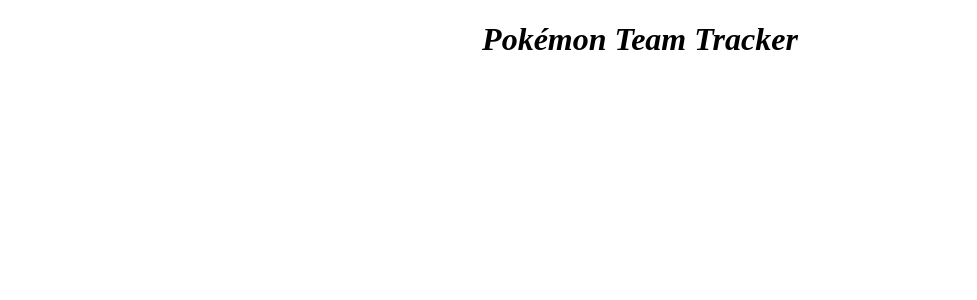
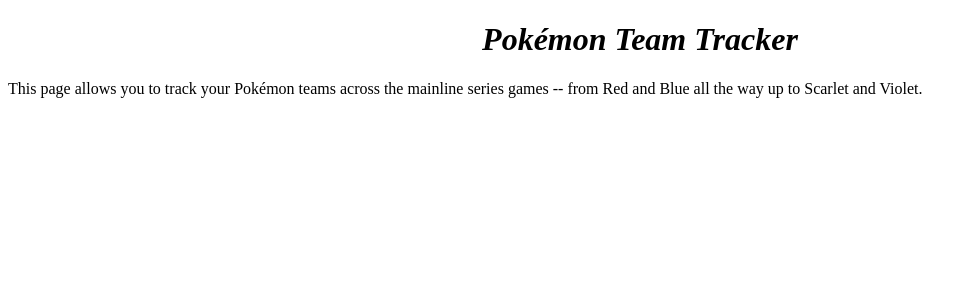
Before and after one commit to visserjackson-code/capstone, a React (Vite) app: page / in a window 1280 px wide. Shown: the top 300 px of the page, without its empty margins (0-977 px from the left). Built offline with nearby package versions, Linux system fonts and the light colour scheme; a web font is replaced by a local one.

Commit message:
updated landing page

```diff
--- a/src/App.css
+++ b/src/App.css
@@ -2,7 +2,7 @@
 
 
 
-.landingHeader {
+.landing-header {
     text-align: center;
     font-style: italic;
     font-family: "Tomorrow";
--- a/src/pages/Landing.jsx
+++ b/src/pages/Landing.jsx
@@ -2,7 +2,10 @@ function Landing () {
 
     return (
         <>
-        <h1 className="landingHeader">Pokémon Team Tracker</h1>
+        <h1 className="landing-header">Pokémon Team Tracker</h1>
+        <p className="landing-desc">This page allows you to track your Pokémon teams across the mainline series games --
+            from Red and Blue all the way up to Scarlet and Violet.
+        </p>
         </>
     )
 }
```
